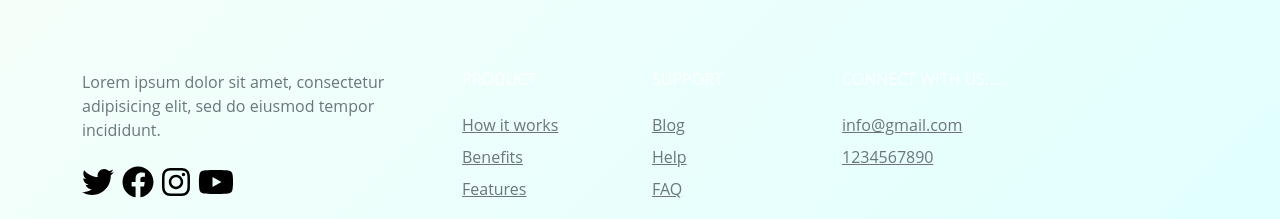
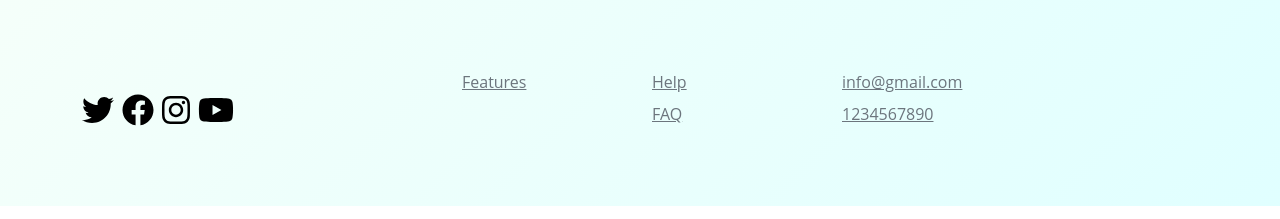
Before and after one commit to tharshi2803/projectx, a React (Create React App) app: page / in a window 1280 px wide. Shown: the part 2961-3180 px from the top of the page. Built offline with nearby package versions, Linux system fonts and the light colour scheme.

Commit message:
footer changed

```diff
--- a/src/components/Footer/Footer.jsx
+++ b/src/components/Footer/Footer.jsx
@@ -14,7 +14,7 @@ const Footer = () =>{
     <div class="container py-5">
       <div class="row py-4">
         <div class="col-lg-4 col-md-6 mb-4 mb-lg-0">
-          <p class="font-italic text-muted">Lorem ipsum dolor sit amet, consectetur adipisicing elit, sed do eiusmod tempor incididunt.</p>
+          {/*<p class="font-italic text-muted">Lorem ipsum dolor sit amet, consectetur adipisicing elit, sed do eiusmod tempor incididunt.</p>*/}
           <ul class="list-inline mt-4">
             <li class="list-inline-item"><a href="#" target="_blank" title="twitter" ><FontAwesomeIcon icon={faTwitter} size="2x" color="#55ACEE"/></a></li>
             <li class="list-inline-item"><a href="#" target="_blank" title="facebook"><FontAwesomeIcon icon={faFacebook} size="2x" color="#3B5998"/></a></li>
@@ -23,23 +23,23 @@ const Footer = () =>{
           </ul>
         </div>
         <div class="col-lg-2 col-md-6 mb-4 mb-lg-0">
-          <h6 class="text-uppercase font-weight-bold mb-4">Product</h6>
+          {/*<h6 class="text-uppercase font-weight-bold mb-4">Product</h6>*/}
           <ul class="list-unstyled mb-0">
-            <li class="mb-2"><a href="#" class="text-muted">How it works</a></li>
-            <li class="mb-2"><a href="#" class="text-muted">Benefits</a></li>
+            {/*<li class="mb-2"><a href="#" class="text-muted">How it works</a></li>
+            <li class="mb-2"><a href="#" class="text-muted">Benefits</a></li>*/}
             <li class="mb-2"><a href="#" class="text-muted">Features</a></li>
           </ul>
         </div>
         <div class="col-lg-2 col-md-6 mb-4 mb-lg-0">
-          <h6 class="text-uppercase font-weight-bold mb-4">Support</h6>
+          {/*<h6 class="text-uppercase font-weight-bold mb-4">Support</h6>*/}
           <ul class="list-unstyled mb-0">
-            <li class="mb-2"><a href="#" class="text-muted">Blog</a></li>
+            {/*<li class="mb-2"><a href="#" class="text-muted">Blog</a></li>*/}
             <li class="mb-2"><a href="#" class="text-muted">Help</a></li>
             <li class="mb-2"><a href="#" class="text-muted">FAQ</a></li>
           </ul>
         </div>
         <div class="col-lg-2 col-md-6 mb-4 mb-lg-0">
-          <h6 class="text-uppercase font-weight-bold mb-4">Connect With Us....</h6>
+          {/*<h6 class="text-uppercase font-weight-bold mb-4">Connect With Us....</h6>*/}
           <ul class="list-unstyled mb-0">
               {/*<li class="borderbox"><input type="text" placeholder="Enter your name" class="form-control border-0 shadow-0" /> </li> <br/>
               <li><input type="email" placeholder="Enter your email address"  class="form-control border-0 shadow-0" /></li>
```
